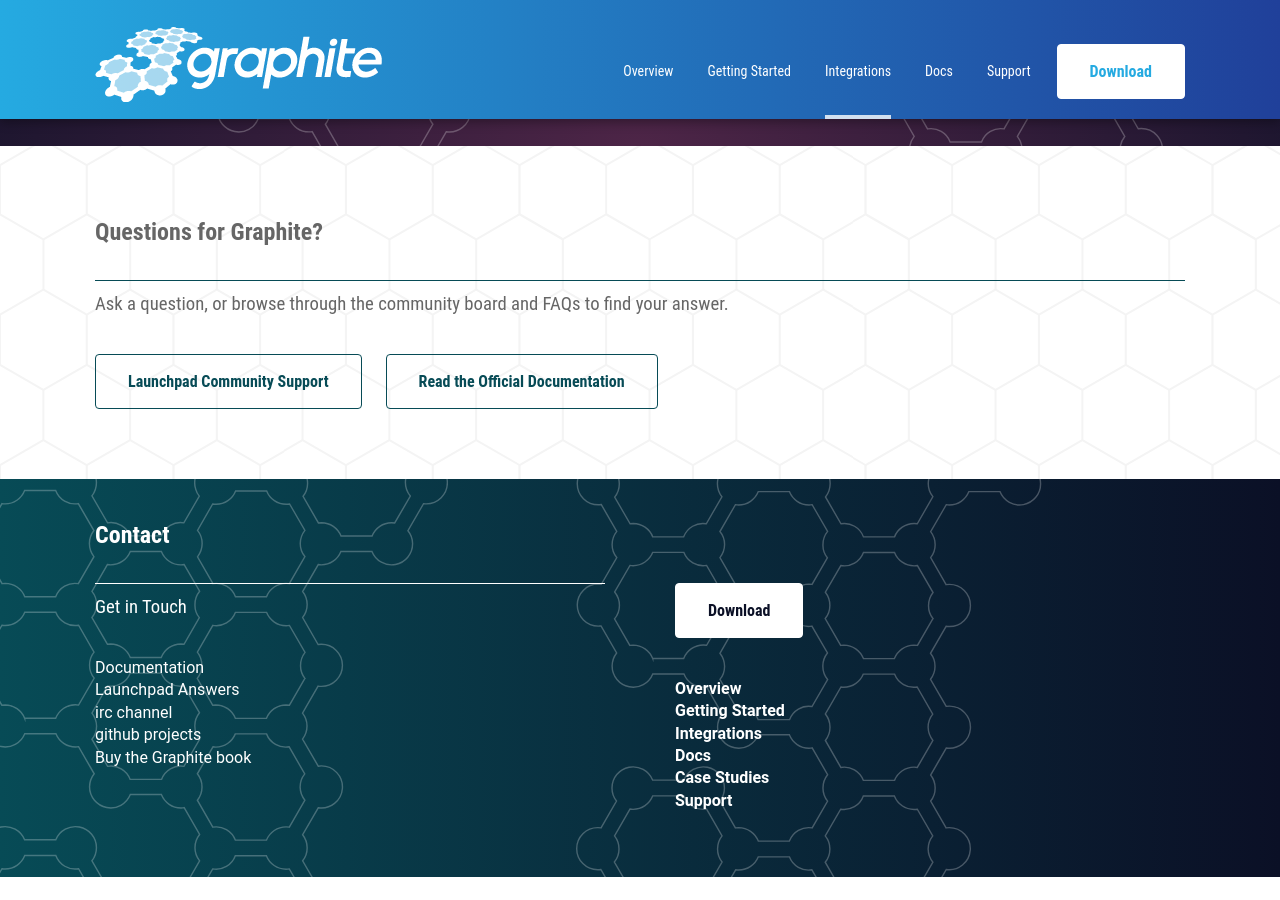
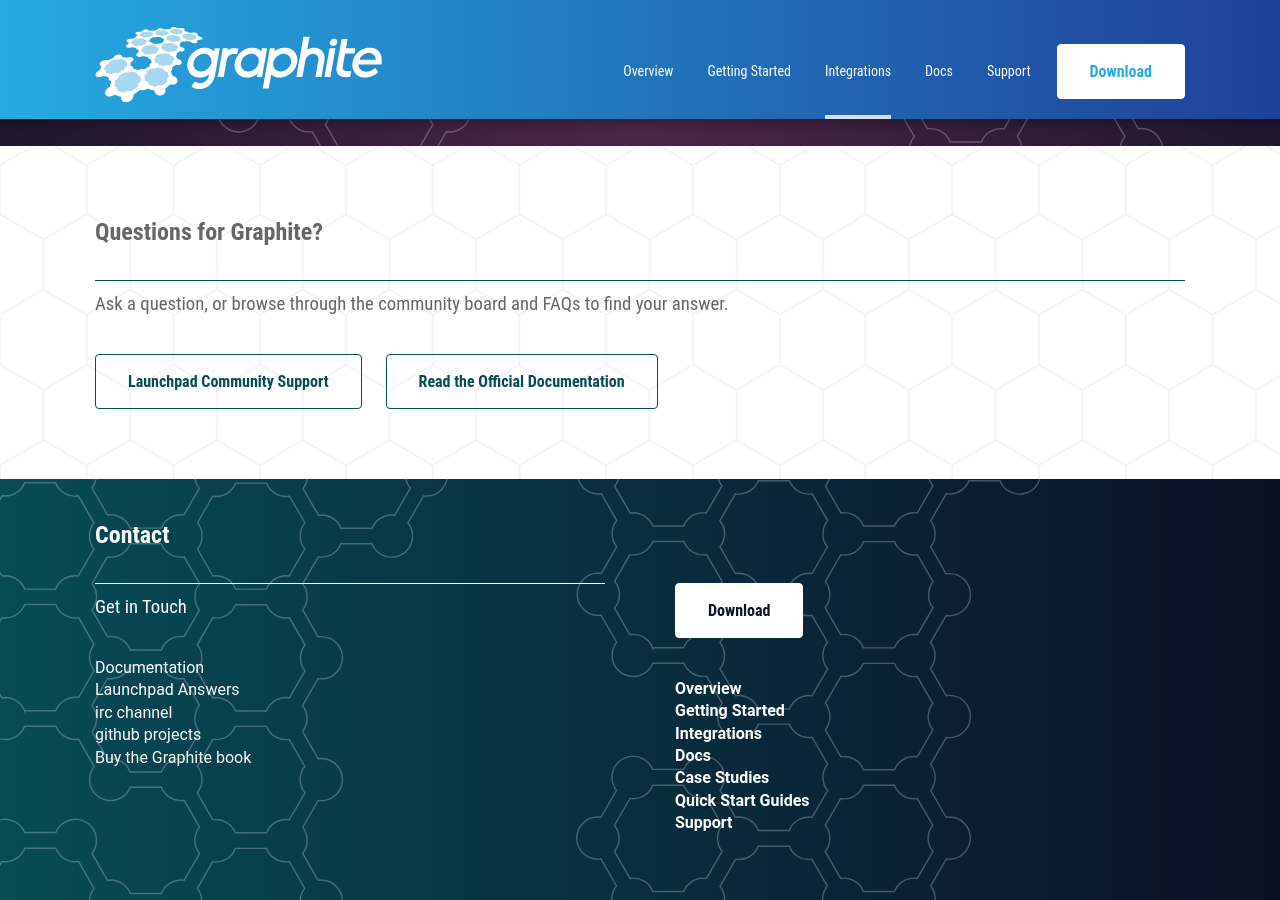
Before and after one commit to graphite-project/graphite-project.github.io, a Jekyll site: the page built from index.html, in a window 1280 px wide and 900 px high, scrolled down 3612 px. Built offline with Jekyll 4.4.1, drawn with Linux system fonts in a browser that asks for light colours; nearby versions of some CDN libraries; before the commit the page ends 4489 px from its top, so only the background shows below that.

Commit message:
adding quick start guides section

```diff
--- a/_includes/page-footer.html
+++ b/_includes/page-footer.html
@@ -45,6 +45,9 @@
             <a class="links-list__link" href="/case-studies/" target="_blank"><strong>Case Studies</strong></a>
           </li>
           <li class="links-list__item">
+            <a class="links-list__link" href="/quick-start-guides/" target="_blank"><strong>Quick Start Guides</strong></a>
+          </li>
+          <li class="links-list__item">
             <a class="links-list__link" href="https://answers.launchpad.net/graphite" target="_blank"><strong>Support</strong></a>
           </li>
         </ul>
```
